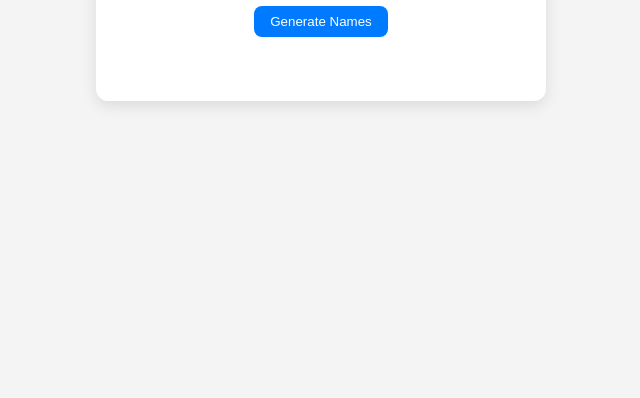
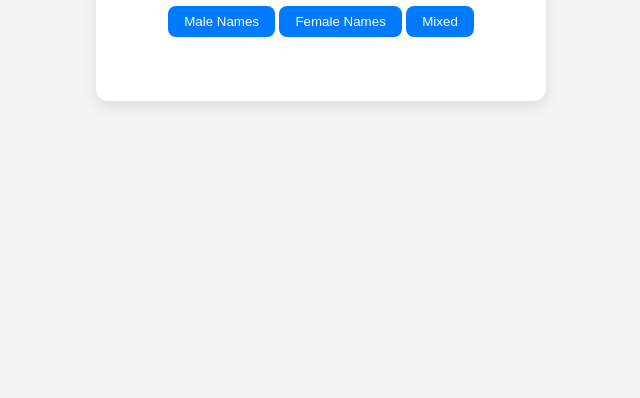
Before and after one commit to Grisanne/Grisanne.github.io, a plain HTML site: page index.html in a window 1280 px wide. Shown: the part 402-800 px from the top of the page, without its empty margins (319-959 px from the left). Drawn offline with Linux system fonts and the light colour scheme.

Commit message:
Update index.html

```diff
--- a/index.html
+++ b/index.html
@@ -3,13 +3,17 @@
 <head>
   <meta charset="UTF-8" />
   <meta name="viewport" content="width=device-width, initial-scale=1.0"/>
-  <title>Name Randomizer</title>
+  <title>Gendered Name Randomizer</title>
   <link rel="stylesheet" href="styles.css" />
 </head>
 <body>
   <div class="container">
     <h1>Random Name Generator</h1>
-    <button onclick="generateNames()">Generate Names</button>
+    <div class="buttons">
+      <button onclick="generateNames('male')">Male Names</button>
+      <button onclick="generateNames('female')">Female Names</button>
+      <button onclick="generateNames('mixed')">Mixed</button>
+    </div>
     <ul id="nameList"></ul>
   </div>
 
```
